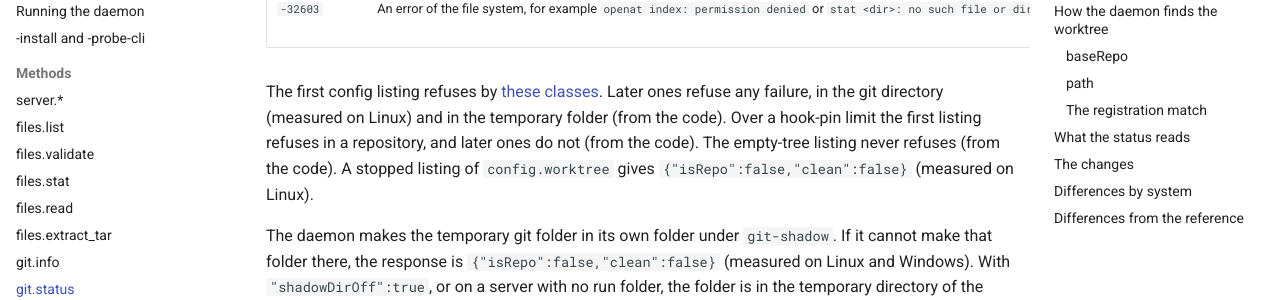
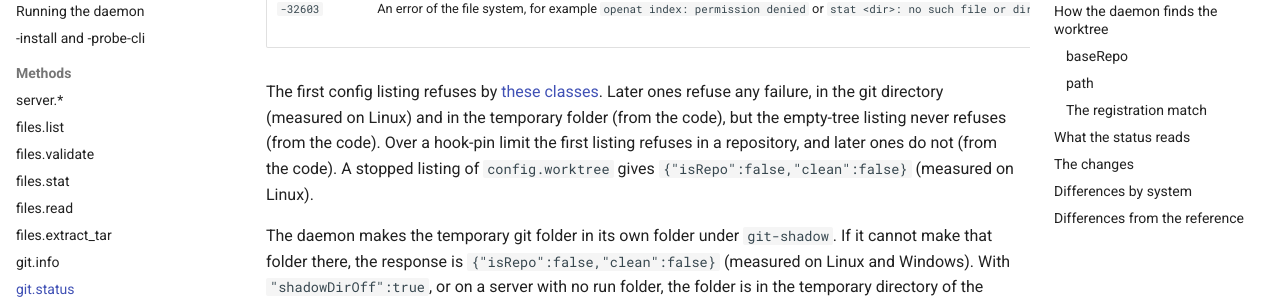
Before and after one commit to schubydoo/claustrum, an MkDocs documentation site: the page built from docs/protocol/git-status.md, in a window 1280 px wide and 900 px high, scrolled down 2114 px. Shown: the part 178-478 px from the top of the window. Built offline with MkDocs 1.6.1 and Material for MkDocs 9.7.7, drawn with Linux system fonts in a browser that asks for light colours; comment, search, counter and statistics services are not loaded.

Commit message:
docs: fix the pass 2 verifier wording points
Co-Authored-By: Claude Opus 5.5 <noreply@anthropic.com>

```diff
--- a/docs/protocol/git-status.md
+++ b/docs/protocol/git-status.md
@@ -64,7 +64,7 @@ This method has no `errorCode` member. A failure is a JSON-RPC error. A failure
 | `-32603` | `<file> is larger than <n> bytes` | claustrum's own text, for a copied file over its bound, also one that grew after the gate. `<n>` is 1073741824 for `index`, a `sharedindex.<40 or 64 hex>` file, `info/sparse-checkout` and a reftable file, and 1048576 for `HEAD` and `config.worktree`. The reference is not measured there. |
 | `-32603` | An error of the file system, for example `openat index: permission denied` or `stat <dir>: no such file or directory` | The raw Go error. The daemon cannot copy a file of the registration, or cannot make a file of the temporary git folder. The reference is not measured there. |
 
-The first config listing refuses by [these classes](../PROTOCOL.md#a-failed-configuration-listing). Later ones refuse any failure, in the git directory (measured on Linux) and in the temporary folder (from the code). Over a hook-pin limit the first listing refuses in a repository, and later ones do not (from the code). The empty-tree listing never refuses (from the code). A stopped listing of `config.worktree` gives `{"isRepo":false,"clean":false}` (measured on Linux).
+The first config listing refuses by [these classes](../PROTOCOL.md#a-failed-configuration-listing). Later ones refuse any failure, in the git directory (measured on Linux) and in the temporary folder (from the code), but the empty-tree listing never refuses (from the code). Over a hook-pin limit the first listing refuses in a repository, and later ones do not (from the code). A stopped listing of `config.worktree` gives `{"isRepo":false,"clean":false}` (measured on Linux).
 
 The daemon makes the temporary git folder in its own folder under `git-shadow`. If it cannot make that folder there, the response is `{"isRepo":false,"clean":false}` (measured on Linux and Windows). With `"shadowDirOff":true`, or on a server with no run folder, the folder is in the temporary directory of the system. A failure there answers `-32603` with the error of the file system (not measured).
 
```
Also changed, not shown: AGENTS.md (+2 -2 lines), 1 other file.
